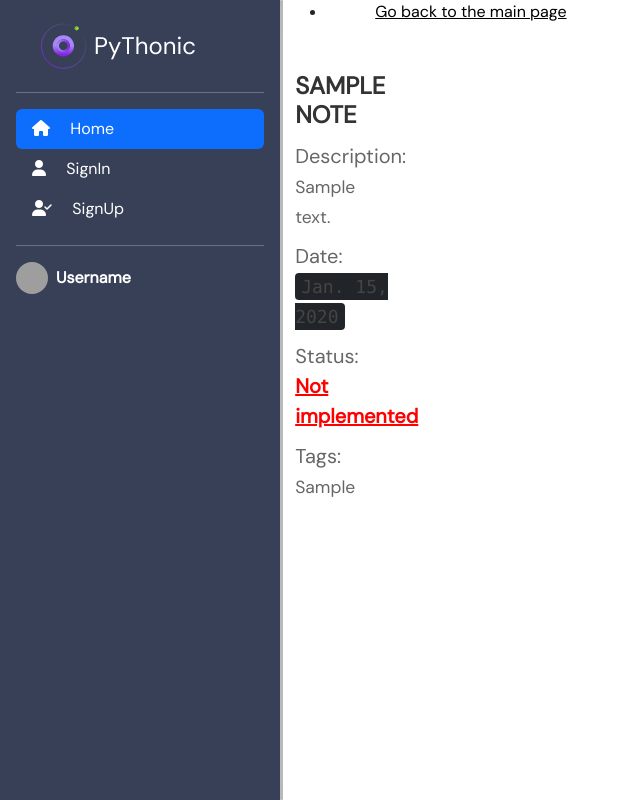
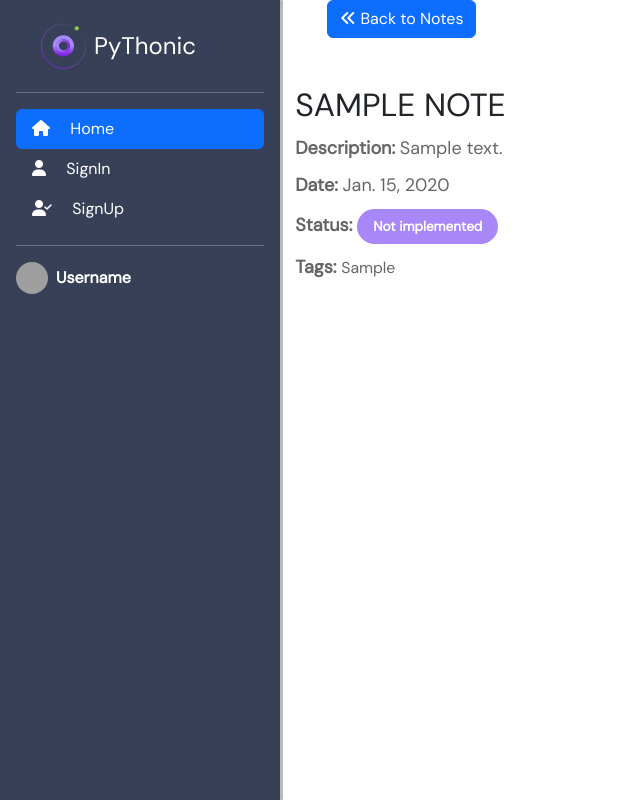
Before and after one commit to lumi-ua/goit-project2-django-assistant, a Django app: template personal_assistant/app_notes/templates/app_notes/detail.html in a window 1280 px wide. Shown: the whole page, without its empty margins (0-640 px from the left). Run offline with Django 3.2, Linux system fonts and the light colour scheme; the template is opened without the code that fills it: most values are stand-ins (such as "Sample title", 1, 10 or a date in 2020); grey boxes are pictures that could not be loaded.

Commit message:
Clean-up styles: app_notes. Stage-1.

```diff
--- a/personal_assistant/app_notes/templates/app_notes/detail.html
+++ b/personal_assistant/app_notes/templates/app_notes/detail.html
@@ -8,62 +8,67 @@
     <div class="h-screen py-6">
         <nav class="mb-5 border-b-4">
             <ul class="flex items-center justify-center gap-3 mb-10">
-                <li><a class="text-black px-5 py-2 border-2 border-lip rounded-lg bg-gradient-to-r from-indigo-600 to-indigo-400 hover:bg-gradient-to-l hover:from-indigo-600 hover:to-indigo-400 transition" href="/app_notes/" role="button"> Go back to the main page </a></li>
+              <a href="/app_notes/" class="btn btn-primary"><i class="fa fa-angle-double-left" aria-hidden="true"></i> Back to Notes</a>
             </ul>
         </nav>
         <style>
-            /* Ваші стилі тут */
-            .note-details {
-                /* стилі для блоку з деталями запису */
-                width: 96px;
-            }
-
-            .note-details h1 {
-                /* стилі для заголовку */
-                font-size: 24px;
-                font-weight: bold;
-                text-transform: uppercase;
-                color: #333;
-            }
 
             .note-details p {
                 /* стилі для тексту опису, дати, статусу та тегів */
-                font-size: 20px;
+                font-size: 18px;
                 color: #666;
                 margin-bottom: 10px;
             }
 
-            .note-details kbd {
-                /* стилі для дати */
-                font-size: 18px;
-                color: #444;
+            .note-details h2 {
+                text-transform: uppercase;
+                font-size: 32px;
             }
 
-            .text-green-600 {
-                /* стилі для тексту статусу "Completed" */
-                color: green;
-                font-size: 20px;
+            .badge-details-completed {
                 font-weight: bold;
+                background-color: green;
+                padding-top: 0.8em;
+
+                padding-bottom: 0.8em;
+                padding-left: 1.2em;
+                padding-right: 1.2em;
             }
 
-            .text-red-600 {
-                /* стилі для тексту статусу "Not implemented" */
-                color: red;
-                font-size: 20px;
+            .badge-details-not-implemented {
+                /*background-color: #8224e3;*/
+                background-color: #A887F9;
                 font-weight: bold;
+                padding-top: 0.8em;
+
+                padding-bottom: 0.8em;
+                padding-left: 1.2em;
+                padding-right: 1.2em;
             }
         </style>
 
+
         <div class="note-details">
-            <h1>{{ note.name }}</h1>
-            <p>Description: <small>{{ note.description }}</small></p>
-            <p>Date: <kbd>{{ note.created.date }}</kbd></p>
+            <h2>{{ note.name }}</h2>
+            <p><strong>Description:</strong> {{ note.description }}</p>
+            <p><strong>Date:</strong> {{ note.created.date }}</p>
+
             {% if note.done %}
-                <p>Status: <ins class="text-green-600">Completed</ins></p>
+                <p><strong>Status:</strong>
+                    <span class="badge rounded-pill badge-details-completed increase-size">Completed</span>
+                </p>
             {% else %}
-                <p>Status: <ins class="text-red-600">Not implemented</ins></p>
+
+                <p><strong>Status:</strong>
+                    <span class="badge rounded-pill badge-details-not-implemented increase-size">Not implemented</span>
+                </p>
             {% endif %}
-            <p>Tags: <small>{{ note.tag_list }}</small></p>
+            {% if note.tag_list %}
+               <p><strong>Tags:</strong> <small>{{ note.tag_list }}</small></p>
+            {% else %}
+               <p><strong>Tags:</strong> empty</p>
+            {% endif %}
+
         </div>
     </div>
 {% endblock %}
```
Also changed, not shown: personal_assistant/app_notes/static/app_notes/css/styles.css (+0 -24 lines), personal_assistant/app_notes/templates/app_notes/index.html (+4 -7 lines), personal_assistant/app_notes/templates/app_notes/note.html (+7 -8 lines), personal_assistant/app_notes/templates/app_notes/search_note.html (+8 -7 lines), personal_assistant/app_notes/templates/app_notes/tag.html (+10 -8 lines).
